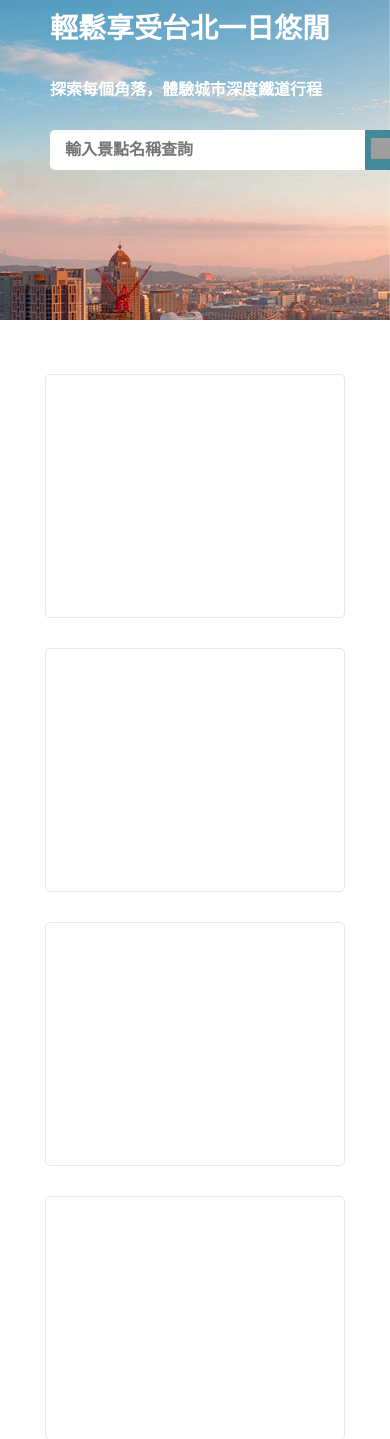
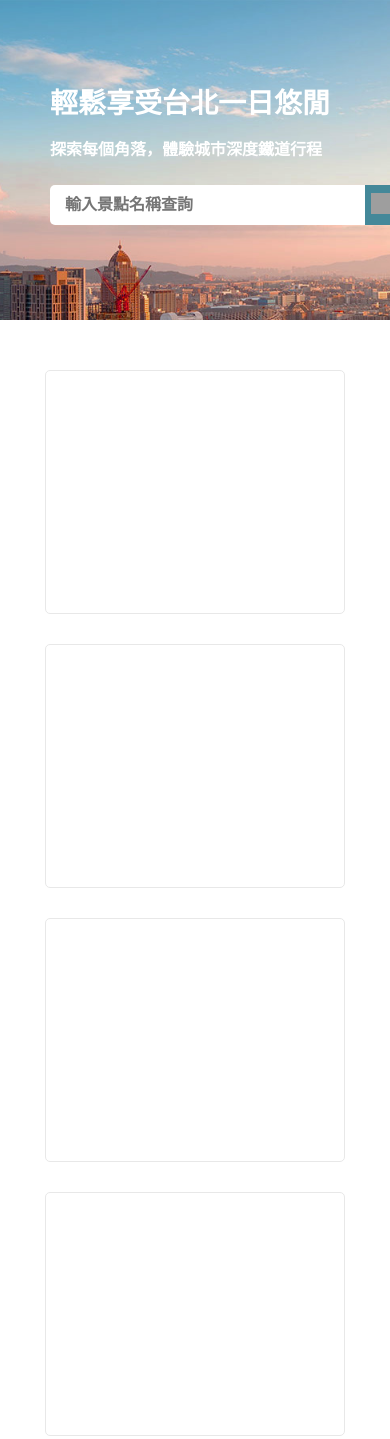
Before and after one commit to owenfang0406/StageTwoProjectWeHelp, a Flask app: page / in a window 390 px wide; the page is wider, and only the part inside the window is pictured. Shown: the part 64-1503 px from the top of that part. Run offline with Flask 2, Linux system fonts and the light colour scheme; grey boxes are pictures that could not be loaded.

Commit message:
Amendment for second time for css

```diff
--- a/templates/index.html
+++ b/templates/index.html
@@ -25,10 +25,12 @@
             top: 0px;
             z-index: 3;
             background-color: white;
+            align-items: center;
         }
 
         .navDiv1 {
             display: flex;
+            height: 64px;
         }
 
         .navDiv1 > button {
@@ -63,14 +65,15 @@
         }
 
         .helloPage {
-            position: fixed;
+            position: absolute;
+            top:14px;
             left: 0px;
             right: 0px;
             max-width: 1920px;
             height: 320px;
             margin: 0 auto;
             overflow: hidden;
-            z-index: 3;
+            z-index: 2;
         }
 
         .helloPage > img {
@@ -81,14 +84,14 @@
         }
 
         .slogan {
-            position: fixed;
+            position: absolute;
             max-width: 1200px;
-            top: 75px;
+            top: 85px;
             left: 0px;
             right: 0px;
             margin-left: auto;
             margin-right: auto;
-            z-index: 3;
+            z-index: 2;
             padding-left: 10px;
         }
 
@@ -96,17 +99,18 @@
             color:white;
             font-weight: 700;
             font-family: "Noto Sans TC";
-            padding-bottom: 30px;
         }
 
         .text1 {
             font-size: 28px;
             font-family: "Noto Sans TC";
+            padding-bottom: 15px;
         }
 
         .text2 {
             font-size: 16px;
             font-family: "Noto Sans TC";
+            padding-bottom: 25px;
         }
 
         footer {
@@ -161,7 +165,6 @@
 
         .siteNames {
             position: absolute;
-            top: 155px;
             left: 0px;
             padding-left: 10px;
             padding-bottom: 10px;
@@ -173,6 +176,7 @@
             font-weight: 700;
             font-size: 16px;
             font-family: "Noto Sans TC";
+            bottom: 44px;
         }
 
         .mrtDiv {
@@ -264,10 +268,14 @@
         }
 
         @media screen and (max-width: 1200px) {
+            nav {
+                min-width: 800px;
+            }
+
             main {
                 max-width: 600px;
                 z-index: -1;
-                padding-top: 0px;
+                padding-top: 320px;
             }
             nav {
                 position: sticky;
@@ -277,22 +285,23 @@
                 background-color: white;
             }
             .helloPage {
-                position: sticky;
-                top: 60px;
                 height: auto;
-                z-index: 3;
                 overflow: visible;
+                top:64px;
             }
 
             .slogan {
                 max-width: none;
                 max-width: 600px;
-                top: 80px;
-                z-index: 3;
+                top: 145px;
             }
         }
 
         @media screen and (max-width: 800px) {
+            nav {
+                min-width: 300px;
+            }
+
             main {
                 max-width: 300px;
             }
@@ -307,7 +316,6 @@
 
             .slogan {
                 max-width: 300px;
-                top:70px;
             }
 
             .boxImgs{
```
